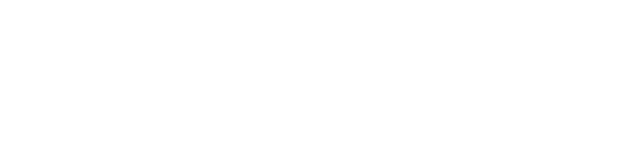
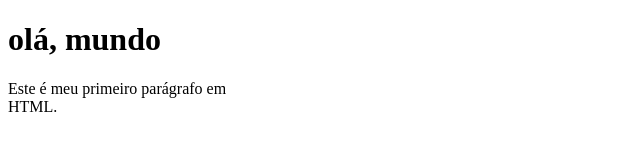
Before and after one commit to thiagomlimaa/Full-Stack, a plain HTML site: page front-end/test.html in a window 1280 px wide. Shown: the whole page, without its empty margins (0-640 px from the left). Drawn offline with Linux system fonts and the light colour scheme.

Commit message:
Update test.html

```diff
--- a/front-end/test.html
+++ b/front-end/test.html
@@ -3,9 +3,11 @@
 <head>
     <meta charset="UTF-8">
     <meta name="viewport" content="width=device-width, initial-scale=1.0">
-    <title>Document</title>
+    <title>oi</title>
 </head>
 <body>
+    <h1>olá, mundo</h1>
 
+    <p>Este é meu primeiro parágrafo em <br> HTML.</p>
 </body>
 </html>
```
